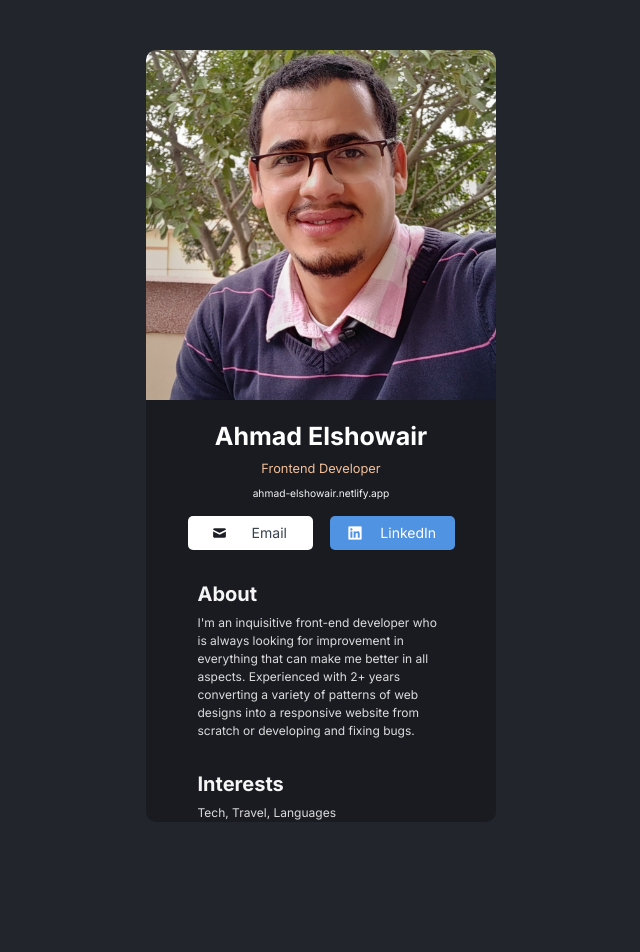
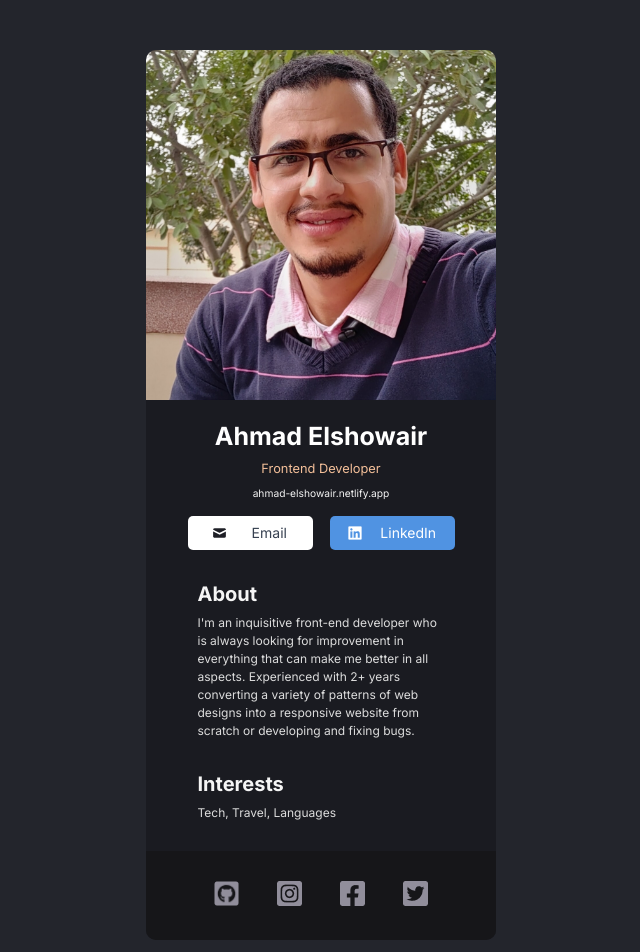
Before and after one commit to ahmad-elshowair/react-solo-1, a React (Create React App) app: page / in a window 1280 px wide. Shown: the top 952 px of the page, without its empty margins (319-959 px from the left). Before the commit the page ends 872 px from the top, so only its background shows below. Built offline with nearby package versions, Linux system fonts and the light colour scheme.

Commit message:
add footer component

```diff
--- a/src/App.js
+++ b/src/App.js
@@ -1,5 +1,6 @@
 import React from "react";
 import { About } from "./components/About";
+import { Footer } from "./components/Footer";
 import { Info } from "./components/Info";
 import { Interests } from "./components/Interests";
 
@@ -9,6 +10,7 @@ const App = ()=> {
           <Info />
           <About />
           <Interests />
+          <Footer />
       </div>
   </div>);
 }
--- /dev/null
+++ b/src/components/Footer.js
@@ -0,0 +1,34 @@
+import github from '../images/GitHub Icon.png'
+import instagram from '../images/Instagram Icon.png'
+import facebook from '../images/Facebook Icon.png'
+import twitter from '../images/Twitter Icon.png'
+
+export const Footer = ()=>{
+    const target = "_blank";
+    return(
+        <footer className="footer">
+        <ul className='social--list'>
+            <li>
+                <a href='https://github.com/ahmad-elshowair' target={target}>
+                    <img src={github} alt="github" className='social--list_icon'/>
+                </a>
+            </li>
+            <li>
+                <a href='https://www.instagram.com/it.is.ahmad.saeed/' target={target}>
+                    <img src={instagram} alt="instagram" className='social--list_icon'/>
+                </a>
+            </li>
+            <li>
+                <a href='https://www.facebook.com/ahmad.saeed.elshowair/' target={target}>
+                    <img src={facebook} alt="Facebook" className='social--list_icon'/>
+                </a>
+            </li>
+            <li>
+                <a href='https://twitter.com/AhmedElshwair' target={target}>
+                    <img src={twitter} alt="Twitter" className='social--list_icon'/>
+                </a>
+            </li>
+        </ul>
+        </footer>
+    );
+};
--- a/src/index.css
+++ b/src/index.css
@@ -106,3 +106,24 @@ body {
   color: #DCDCDC;
   margin-top: 5px;
 }
+
+.footer {
+  background-color: #161619;
+  border-radius: 0 0 10px 10px;
+  padding: 30px;
+}
+
+.social--list {
+  padding: 0;
+  list-style: none;
+  display: flex;
+  align-items: center;
+  justify-content: space-evenly;
+  align-content: center;
+  width: 100%;
+  margin: 0;
+}
+
+.social--list_icon {
+  width: 25px;
+}
```
